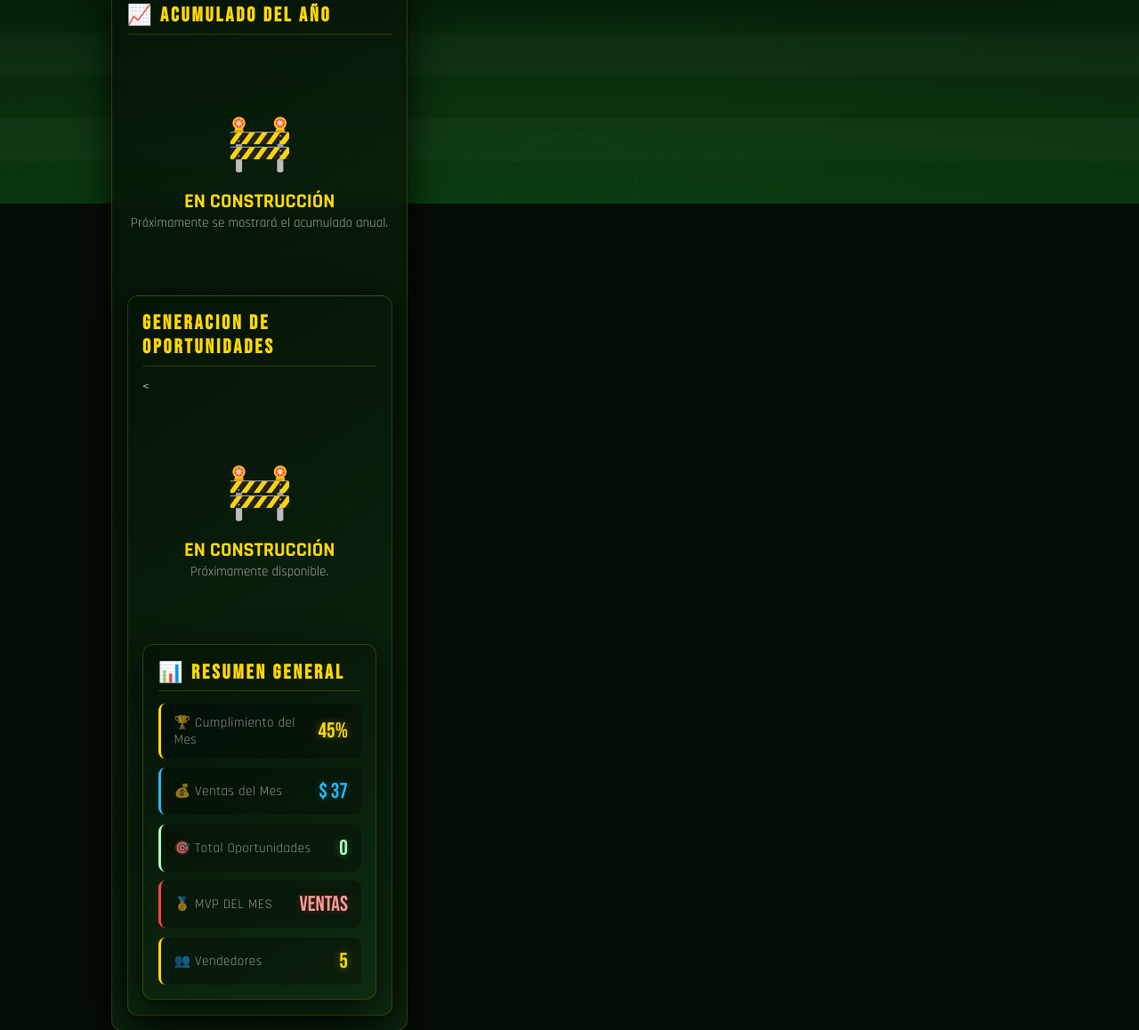
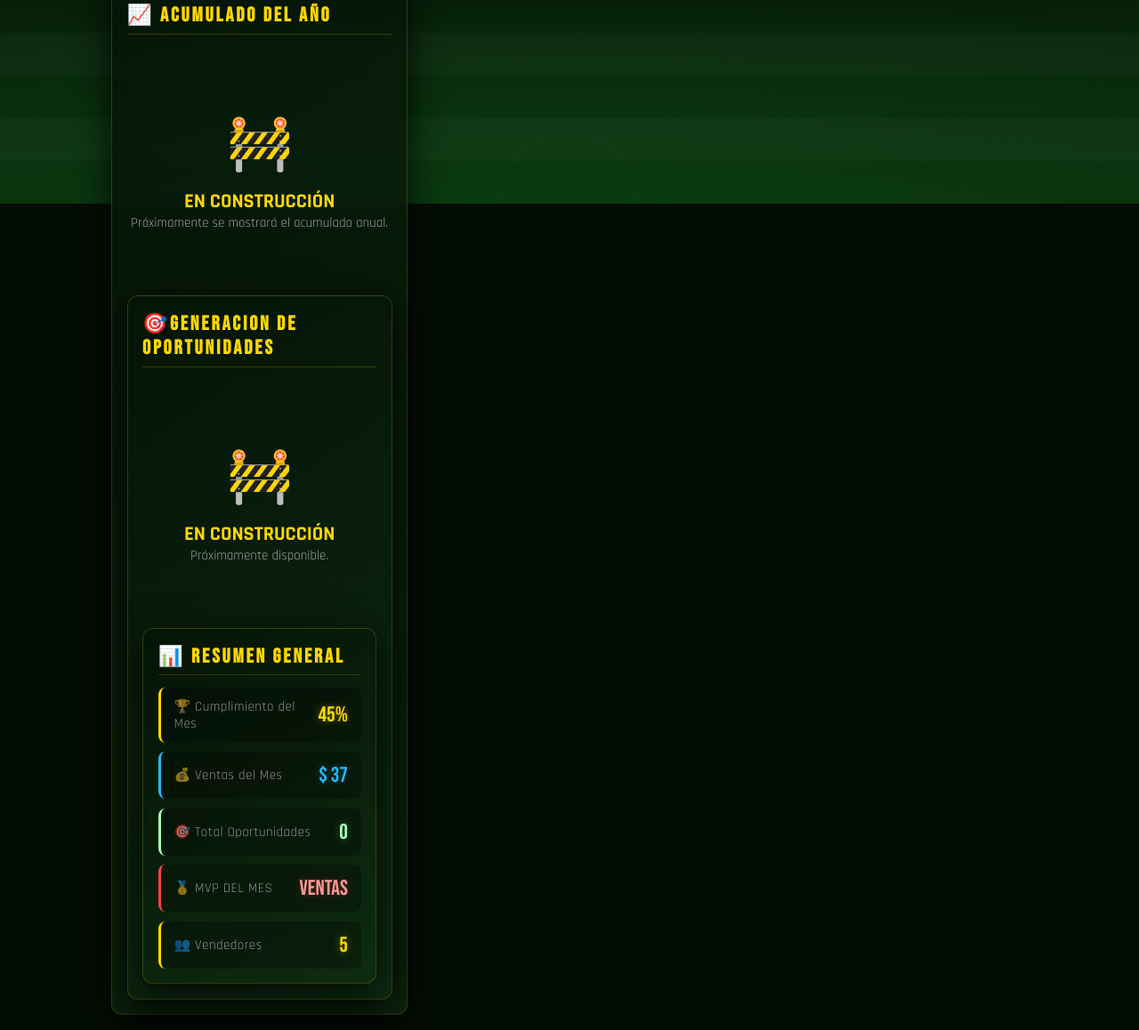
Before and after one commit to AndresArango/COEM, a plain HTML site: page index.html in a window 1280 px wide. Shown: the part 571-1729 px from the top of the page at 89% size. Drawn offline with Linux system fonts and the light colour scheme; no server answers.

Commit message:
icono_camb1

```diff
--- a/index.html
+++ b/index.html
@@ -114,8 +114,8 @@
 </div>
 
     <div class="card card-goles">
-      <h3 class="card-title">Generacion de Oportunidades</h3>
-      <<div style="display:flex;
+      <h3 class="card-title">🎯Generacion de Oportunidades</h3>
+      <div style="display:flex;
             flex-direction:column;
             justify-content:center;
             align-items:center;
```
